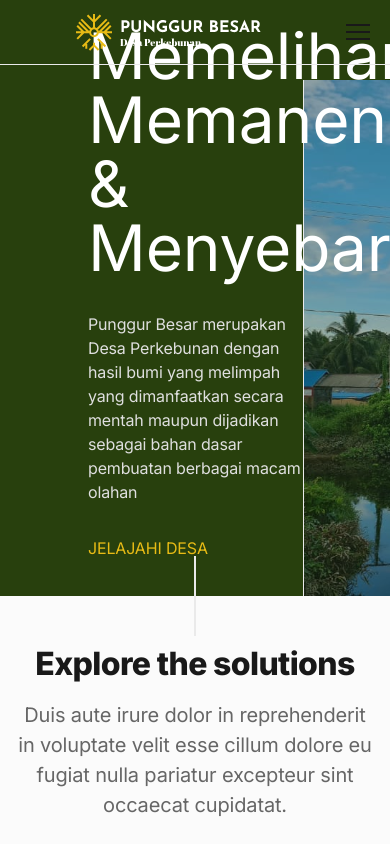
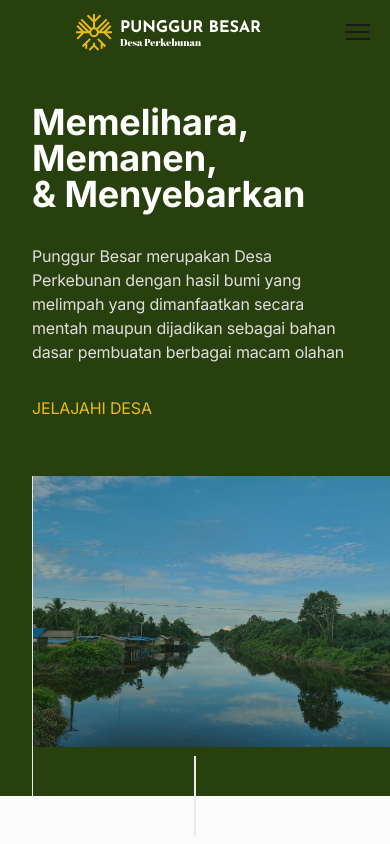
Before and after one commit to raihanfaiq/punggurbesar, a Next.js app: page / in a window 390 px wide. Shown: the top 844 px of the page. Built offline with nearby package versions, Linux system fonts and the light colour scheme.

Commit message:
navbar, responsive hero

```diff
--- a/components/hero.tsx
+++ b/components/hero.tsx
@@ -1,26 +1,15 @@
-import VideoThumb from '@/public/images/hero-image.png';
-import ModalVideo from '@/components/modal-video';
-import { HeroImage } from '@/public/images/HeroImage';
+import VideoThumb from "@/public/images/hero-image.png";
+import ModalVideo from "@/components/modal-video";
+import { HeroImage } from "@/public/images/HeroImage";
 
 export default function Hero() {
   return (
     <section className="relative bg-[#28400D]">
       {/* Illustration behind hero content */}
-      <div
-        className="absolute bottom-0 transform -translate-x-1/2 pointer-events-none left-1/2 -z-1"
-        aria-hidden="true">
-        <svg
-          width="1360"
-          height="578"
-          viewBox="0 0 1360 578"
-          xmlns="http://www.w3.org/2000/svg">
+      <div className="absolute bottom-0 transform -translate-x-1/2 pointer-events-none left-1/2 -z-1" aria-hidden="true">
+        <svg width="1360" height="578" viewBox="0 0 1360 578" xmlns="http://www.w3.org/2000/svg">
           <defs>
-            <linearGradient
-              x1="50%"
-              y1="0%"
-              x2="50%"
-              y2="100%"
-              id="illustration-01">
+            <linearGradient x1="50%" y1="0%" x2="50%" y2="100%" id="illustration-01">
               <stop stopColor="#FFF" offset="0%" />
               <stop stopColor="#EAEAEA" offset="77.402%" />
               <stop stopColor="#DFDFDF" offset="100%" />
@@ -36,22 +25,21 @@ export default function Hero() {
       {/* Hero content */}
       <div className="pt-6 pl-8">
         {/* Section header */}
-        <div className="bg-#[#28400D] relative">
-          <div className="flex">
-            <div className="relative w-3/5 pb-4 space-y-8 ml-14 lg:pt-44 ">
-              <h1 className="text-[64px] leading-none text-white">
+        <div className="bg-#[#28400D] relative max-w-md sm:max-w-xl">
+          <div className="grid gap-6 grid-cols-1 md:grid-cols-2">
+            <div className="relative w-full pb-4 space-y-8 ml-17 pt-20 md:ml-10 lg:ml-20">
+              <h1 className="text-[36px] font-bold leading-none text-white ">
                 Memelihara, Memanen, <br /> & Menyebarkan
               </h1>
-              <p className="text-[16px] text-gray-300 lg:w-11/12">
-                Punggur Besar merupakan Desa Perkebunan dengan hasil bumi yang
-                melimpah yang dimanfaatkan secara mentah maupun dijadikan
-                sebagai bahan dasar pembuatan berbagai macam olahan
+              <p className="text-[16px] text-gray-300 w-11/12 md:w-12/12  ">
+                Punggur Besar merupakan Desa Perkebunan dengan hasil bumi yang melimpah yang dimanfaatkan secara mentah maupun dijadikan sebagai bahan dasar pembuatan berbagai macam olahan
               </p>
               <p className="text-[#E8BB15]">JELAJAHI DESA</p>
             </div>
-            <div className="w-2/5 h-full border-l border-1 mt-14">
+            <div className="w-full h-80 border-l mt-4 sm:mt-7 md:mt-20 md:ml-20">
               {/* Hero image */}
-              <HeroImage />
+              {/* <HeroImage/> */}
+              <img className="md:h-full md:w-80 " src="/images/hero.png" alt="" />
             </div>
           </div>
         </div>
--- a/components/ui/header.tsx
+++ b/components/ui/header.tsx
@@ -1,18 +1,30 @@
-'use client'
+"use client";
 
-import { useState, useEffect } from 'react'
+import { useState, useEffect } from "react";
 
-import Link from 'next/link'
-import Logo from './logo'
-import Dropdown from '@/components/utils/dropdown'
-import MobileMenu from './mobile-menu'
+import Link from "next/link";
+import Logo from "./logo";
+import Dropdown from "@/components/utils/dropdown";
+import MobileMenu from "./mobile-menu";
+
+import "./style.css";
 
 export default function Header() {
+  //color change while scrolling
+  const [color, setColor] = useState(false);
+  const changeColor = () => {
+    if (window.scrollY >= 90) {
+      setColor(true);
+    } else {
+      setColor(false);
+    }
+  };
+
+  window.addEventListener("scroll", changeColor);
   return (
-    <header className={`fixed w-full z-30 md:bg-opacity-90 border-b border-1`}>
+    <header className={color ? "header header-bg" : "header"}>
       <div className="px-5 ml-14 sm:px-6">
         <div className="flex items-center justify-between h-16 md:h-20">
-
           {/* Site branding */}
           <div className="mr-4 shrink-0">
             <Logo />
@@ -23,25 +35,32 @@ export default function Header() {
             {/* Desktop sign in links */}
             <ul className="flex flex-wrap items-center justify-end grow">
               <li>
-                <Link href="/signin" className="flex items-center px-5 py-3 font-medium text-[#FFFFFF] transition duration-150 ease-in-out hover:text-gray-900">Tentang</Link>
+                <Link href="/signin" className="flex items-center px-5 py-3 font-medium text-[#FFFFFF] transition duration-150 ease-in-out hover:text-gray-900">
+                  Tentang
+                </Link>
               </li>
               <li>
-                <Link href="/signin" className="flex items-center px-5 py-3 font-medium text-[#FFFFFF] transition duration-150 ease-in-out hover:text-gray-900">Proses</Link>
+                <Link href="/signin" className="flex items-center px-5 py-3 font-medium text-[#FFFFFF] transition duration-150 ease-in-out hover:text-gray-900">
+                  Proses
+                </Link>
               </li>
               <li>
-                <Link href="/signin" className="flex items-center px-5 py-3 font-medium text-[#FFFFFF] transition duration-150 ease-in-out hover:text-gray-900">Komoditas</Link>
+                <Link href="/signin" className="flex items-center px-5 py-3 font-medium text-[#FFFFFF] transition duration-150 ease-in-out hover:text-gray-900">
+                  Komoditas
+                </Link>
               </li>
               <li>
-                <Link href="/signin" className="flex items-center px-5 py-3 font-medium text-[#FFFFFF] transition duration-150 ease-in-out hover:text-gray-900">Produk</Link>
+                <Link href="/signin" className="flex items-center px-5 py-3 font-medium text-[#FFFFFF] transition duration-150 ease-in-out hover:text-gray-900">
+                  Produk
+                </Link>
               </li>
             </ul>
-
           </nav>
 
           <MobileMenu />
-
         </div>
       </div>
+      <script></script>
     </header>
-  )
+  );
 }
--- /dev/null
+++ b/components/ui/style.css
@@ -0,0 +1,15 @@
+.header {
+  position: fixed;
+
+  /* Width */
+  width: 100%;
+
+  /* Z-index */
+  z-index: 30;
+  transition: 0.4s;
+}
+
+.header-bg {
+  background-color: rgba(0, 0, 0, 0.9);
+  transition: 0.4s;
+}
--- a/public/images/HeroImage.tsx
+++ b/public/images/HeroImage.tsx
@@ -1,22 +1,9 @@
 export const HeroImage = () => (
-  <svg
-    width="680"
-    height="516"
-    viewBox="0 0 680 516"
-    fill="none"
-    xmlns="http://www.w3.org/2000/svg"
-    xmlnsXlink="http://www.w3.org/1999/xlink">
+  <svg width="100%" height="100%" viewBox="0 0 680 516" fill="none" xmlns="http://www.w3.org/2000/svg" xmlnsXlink="http://www.w3.org/1999/xlink">
     <rect width="680" height="516" fill="url(#pattern0)" fill-opacity="0.7" />
     <defs>
-      <pattern
-        id="pattern0"
-        patternContentUnits="objectBoundingBox"
-        width="1"
-        height="1">
-        <use
-          xlinkHref="#image0_159_932"
-          transform="matrix(0.00105392 0 0 0.00138889 -0.17451 0)"
-        />
+      <pattern id="pattern0" patternContentUnits="objectBoundingBox" width="1" height="1">
+        <use xlinkHref="#image0_159_932" transform="matrix(0.00105392 0 0 0.00138889 -0.17451 0)" />
       </pattern>
       <image
         id="image0_159_932"
```
